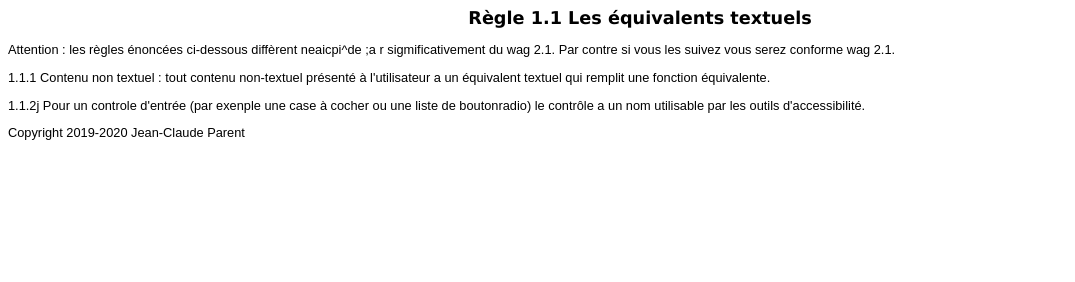
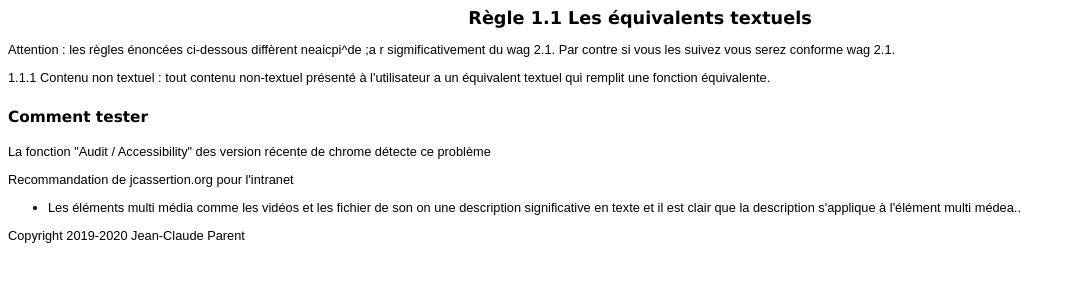
Before and after one commit to jean-claudeparent/RecommandationsAccessibilite, a plain HTML site: page wagintranet.jcassertion.org/r.1.1.html in a window 1280 px wide. Shown: the whole page, without its empty margins (0-1075 px from the left). Drawn offline with Linux system fonts and the light colour scheme.

```diff
--- a/wagintranet.jcassertion.org/r.1.1.html
+++ b/wagintranet.jcassertion.org/r.1.1.html
@@ -21,12 +21,25 @@ Par contre si vous les suivez vous serez conforme wag 2.1.
 1.1.1 Contenu non textuel : tout contenu non-textuel présenté à l'utilisateur
  a un équivalent textuel qui remplit une fonction équivalente.
 </p>
+<h2>Comment tester</h2>
+
 <p>
-1.1.2j Pour
-un controle d'entrée (par exenple une case à cocher ou une liste de boutonradio)
-le contrôle a un nom
-utilisable par les outils d'accessibilité.
+La fonction "Audit / Accessibility" des version récente de chrome détecte ce problème
 </p>
+<p>
+Recommandation de jcassertion.org pour l'intranet
+</p>
+<ul>
+  <li>
+    Les éléments multi média comme les vidéos et les fichier
+de son on une description significative en texte et il est clair que la description s'applique à
+l'élément multi médea..
+  </li>
+
+</ul>
+
+
+
 
 
 <p class="copyright">Copyright 2019-2020 Jean-Claude Parent
```
Also changed, not shown: wagintranet.jcassertion.org/clipboard.html (+5 -1 lines), wagintranet.jcassertion.org/recommandations.html (+1 -8 lines), wagintranet.jcassertion.org/testoutil.html (+5 -1 lines).
